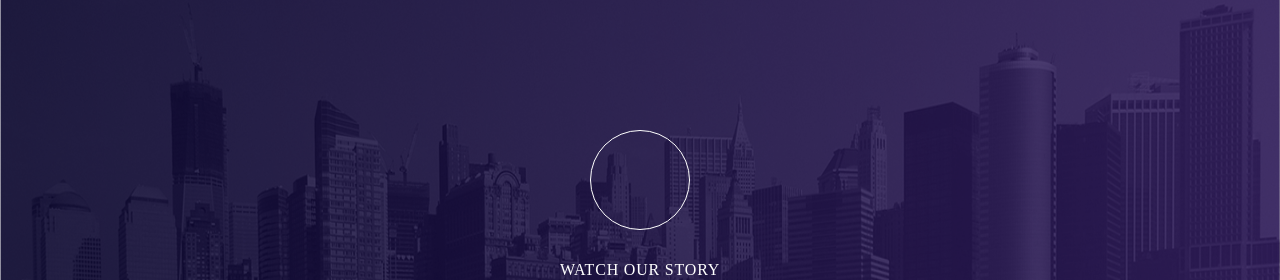
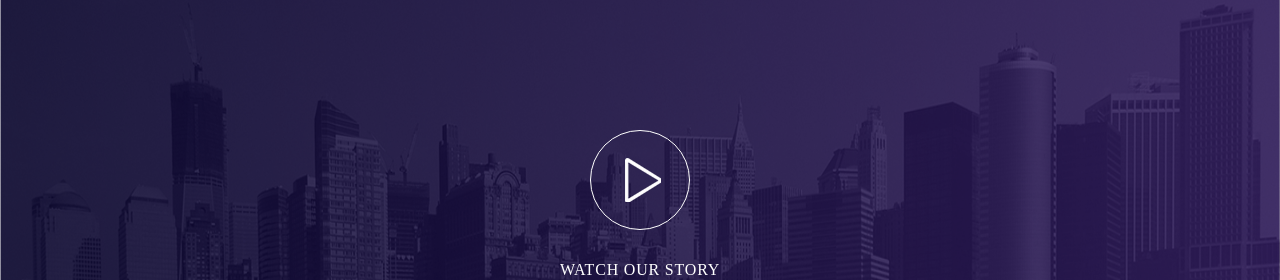
Before and after one commit to koneryk/koneryk.github.io, a plain HTML site: page index.html in a window 1280 px wide. Shown: the part 1260-1540 px from the top of the page. Drawn offline with Linux system fonts and the light colour scheme; a web font is replaced by a local one.

Commit message:
style.css

```diff
--- a/style.css
+++ b/style.css
@@ -347,7 +347,7 @@ main{
     border-radius: 50%;
 
     border:1px solid white;
-    background:url(./assets/image/play.png),rgba(255,255,255,0);
+    background:url(./image/play.png),rgba(255,255,255,0);
     background-position: 34px 27px;
     background-repeat: no-repeat;
     transition-duration: 0.3s;
```
